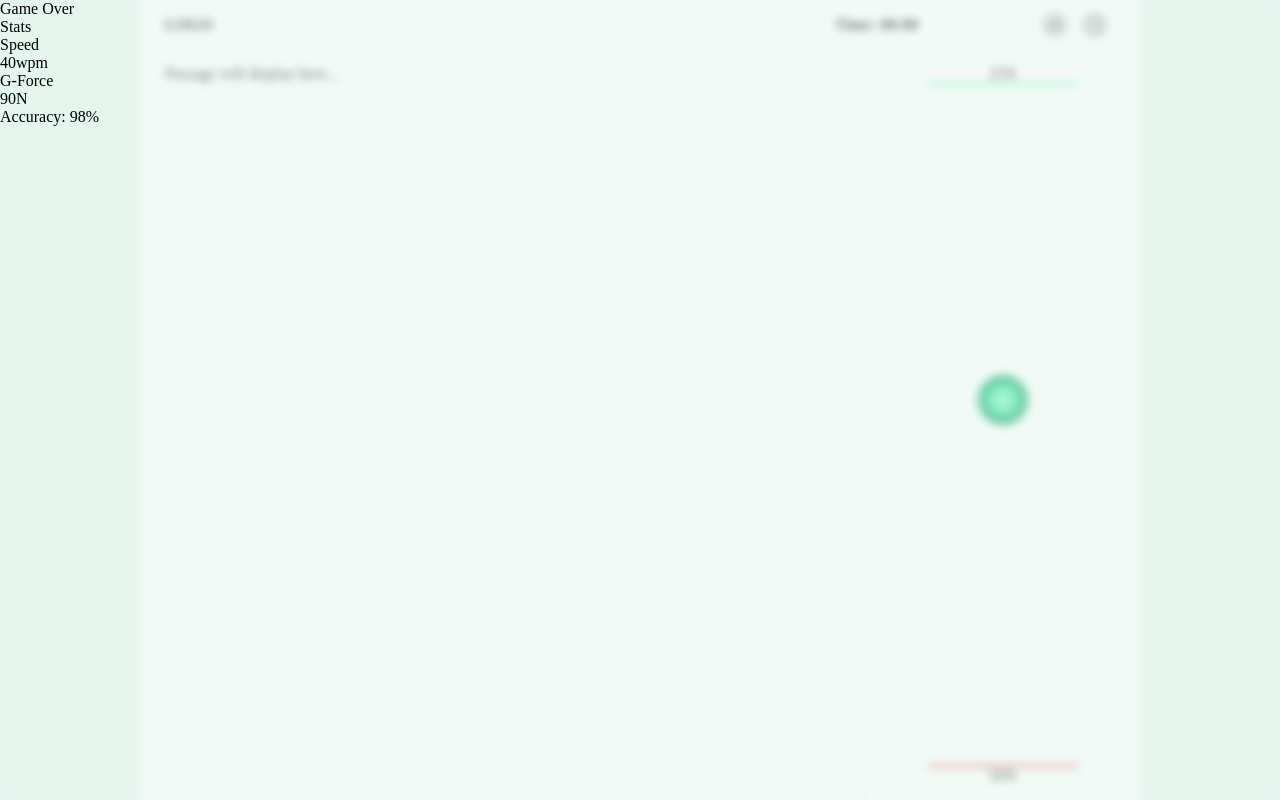
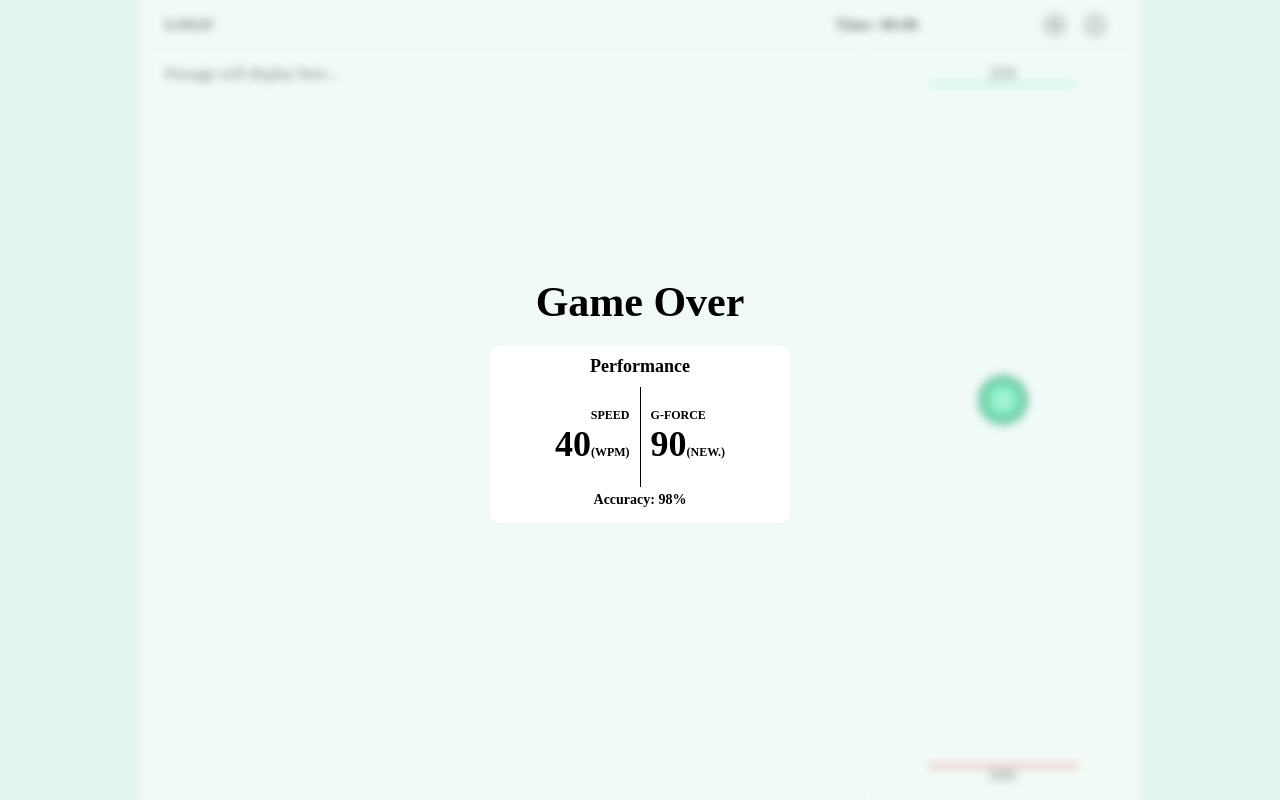
Before and after one commit to the-real-i9/Typing-Gym, a React (Vite) app: page / in a window 1280 px wide. Built offline with nearby package versions, Linux system fonts and the light colour scheme.

Commit message:
game over stats card done

```diff
--- a/src/components/GameOverStatsCard.jsx
+++ b/src/components/GameOverStatsCard.jsx
@@ -1,4 +1,4 @@
-import './GameOverStatsCard.scss'
+import "./GameOverStatsCard.scss"
 
 function GameOverStatsCard() {
 	return (
@@ -6,17 +6,19 @@ function GameOverStatsCard() {
 			<div className="gmo-text">Game Over</div>
 			<div className="stats-card-wrapper">
 				<div className="stats-card">
-					<div className="sc-title">Stats</div>
-					<div className='speed-gforce-group'>
+					<div className="sc-title">Performance</div>
+					<div className="speed-gforce-group">
 						<div className="speed">
-							Speed <br /> 40wpm
+							<div className="label">Speed</div>
+							<div className="value">40<small>(wpm)</small></div>
 						</div>
-                        <span></span>
+						<span></span>
 						<div className="grav-force">
-							G-Force <br /> 90N
+							<div className="label">G-Force</div>
+							<div className="value">90<small>(new.)</small></div>
 						</div>
 					</div>
-					<div className="accuracy">Accuracy: 98%</div>
+					<div className="accuracy">Accuracy: <span>98%</span></div>
 				</div>
 			</div>
 		</div>
--- a/src/components/GameOverStatsCard.scss
+++ b/src/components/GameOverStatsCard.scss
@@ -4,4 +4,60 @@
     @include pos(0, 0, 0, 0);
     background: rgba(col_green('g1'), .5);
     backdrop-filter: blur(4px);
+    @include flex(center, center, column);
 }
+
+.gmo-text {
+    @include font(42px, 600);
+}
+
+.stats-card-wrapper {
+    margin-top: 20px;
+}
+
+.stats-card {
+    @include size(300px, auto);
+    background: #fff;
+    border-radius: 9px;
+    padding: 10px 10px;
+}
+
+.sc-title {
+    text-align: center;
+    @include font(18px, 600);
+}
+
+.speed-gforce-group {
+    @include flex(center, center);
+    margin: 10px 0 5px;
+    > span {
+        width: 1px;
+        height: 100px;
+        background: #000;
+        margin: 0 10px;
+    }
+}
+
+.speed {
+    text-align: right;
+}
+
+.label {
+    text-transform: uppercase;
+    @include font(12px, 600);
+}
+
+.value {
+    @include font(36px, 600);
+
+    small {
+        @include font(12px);
+        text-transform: uppercase;
+    }
+}
+
+.accuracy {
+    text-align: center;
+    margin: 5px 0;
+    @include font(14px, 600)
+}
```
